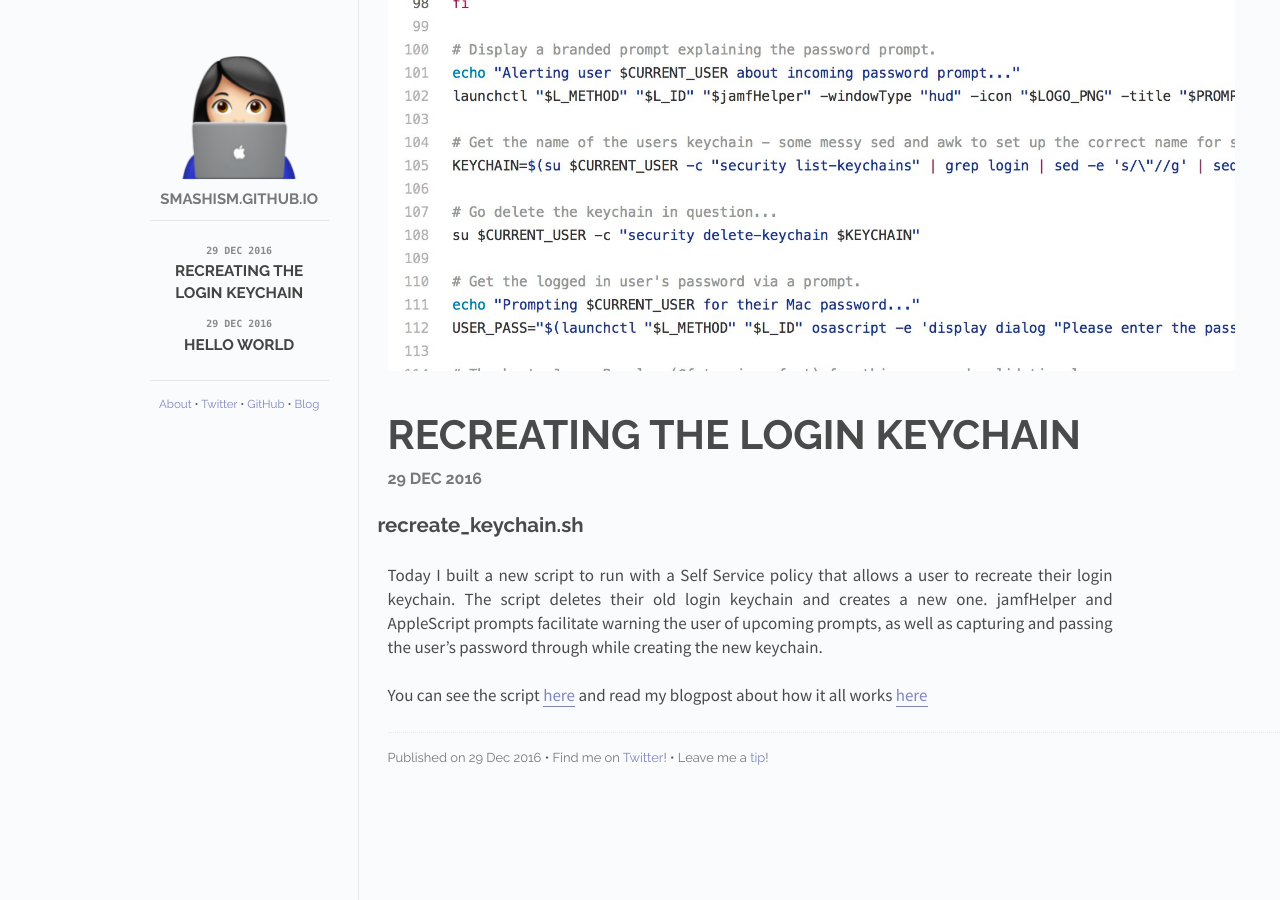
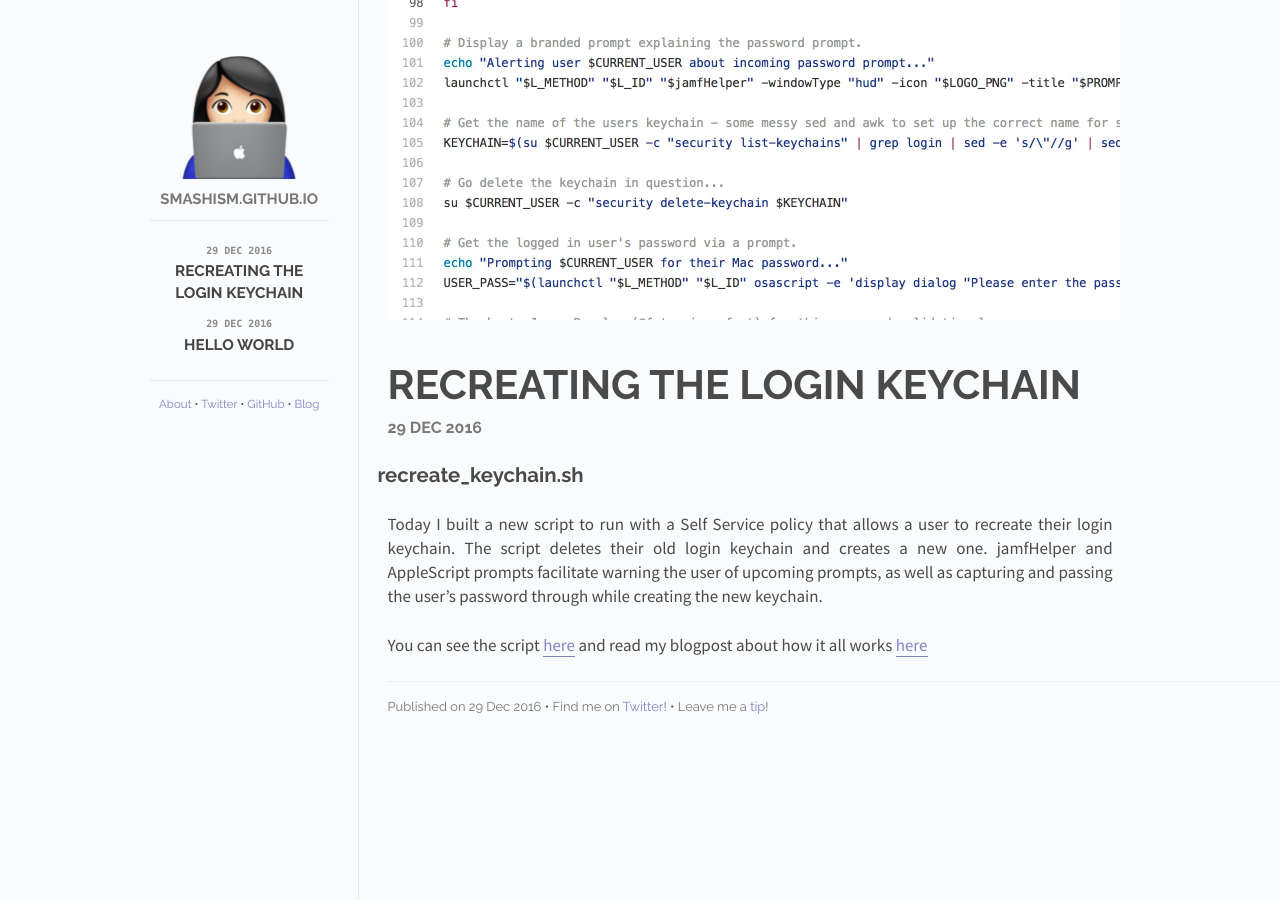
Before and after one commit to smashism/smashism.github.io, a Jekyll site: the page built from index.html, in a window 1280 px wide. Built offline with Jekyll 4.4.1, drawn with Linux system fonts in a browser that asks for light colours.

Commit message:
Update post.html

```diff
--- a/_includes/post.html
+++ b/_includes/post.html
@@ -4,7 +4,7 @@
   </div>
   <div id="post-info">
     <div id="cover-photo-container">
-      <img id="cover-photo" src="/images/{{ page.cover }}">
+      <img id="cover-photo" src="/images/{{ page.cover }}" style="max-width:732px;">
     </div>
     <div id="info-container">
       <h1 id="title">{{ page.title }}</h1>
```
